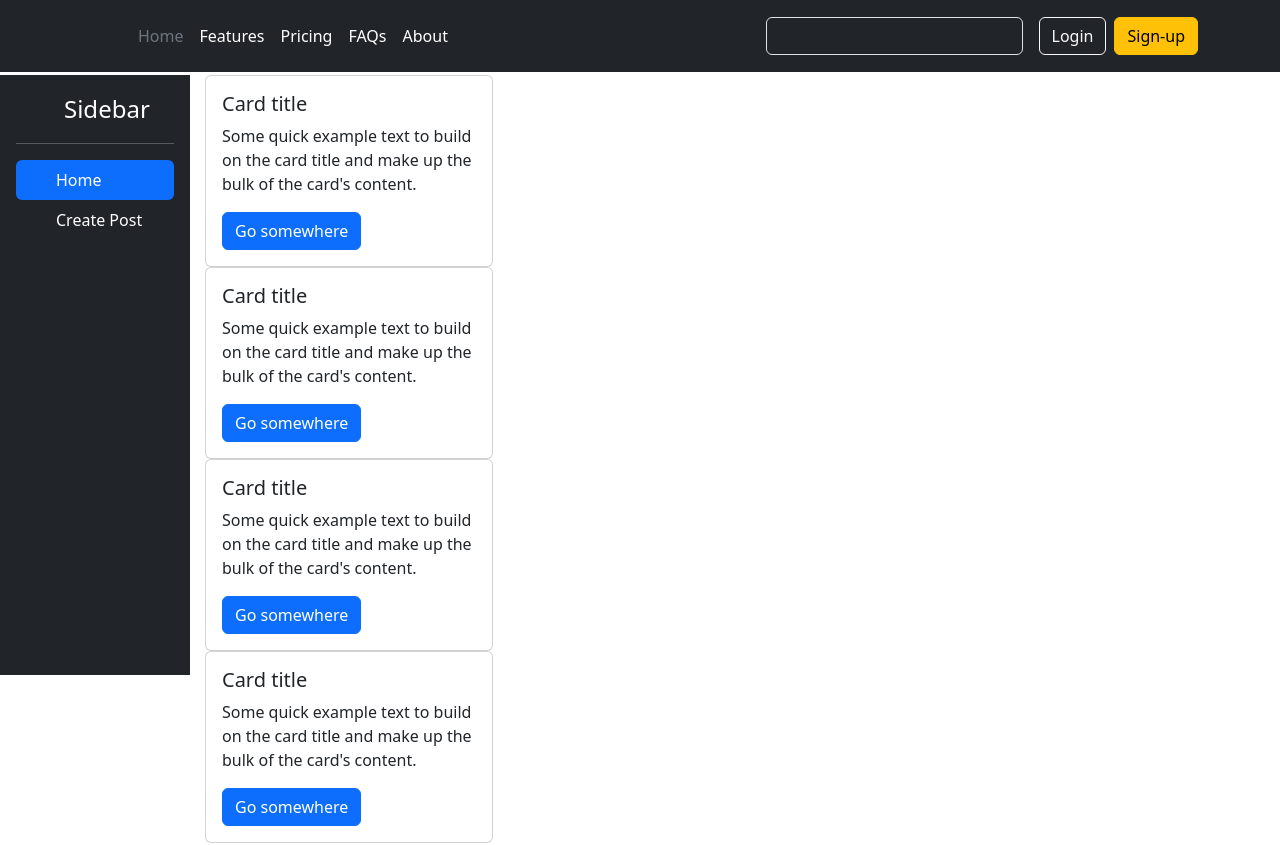
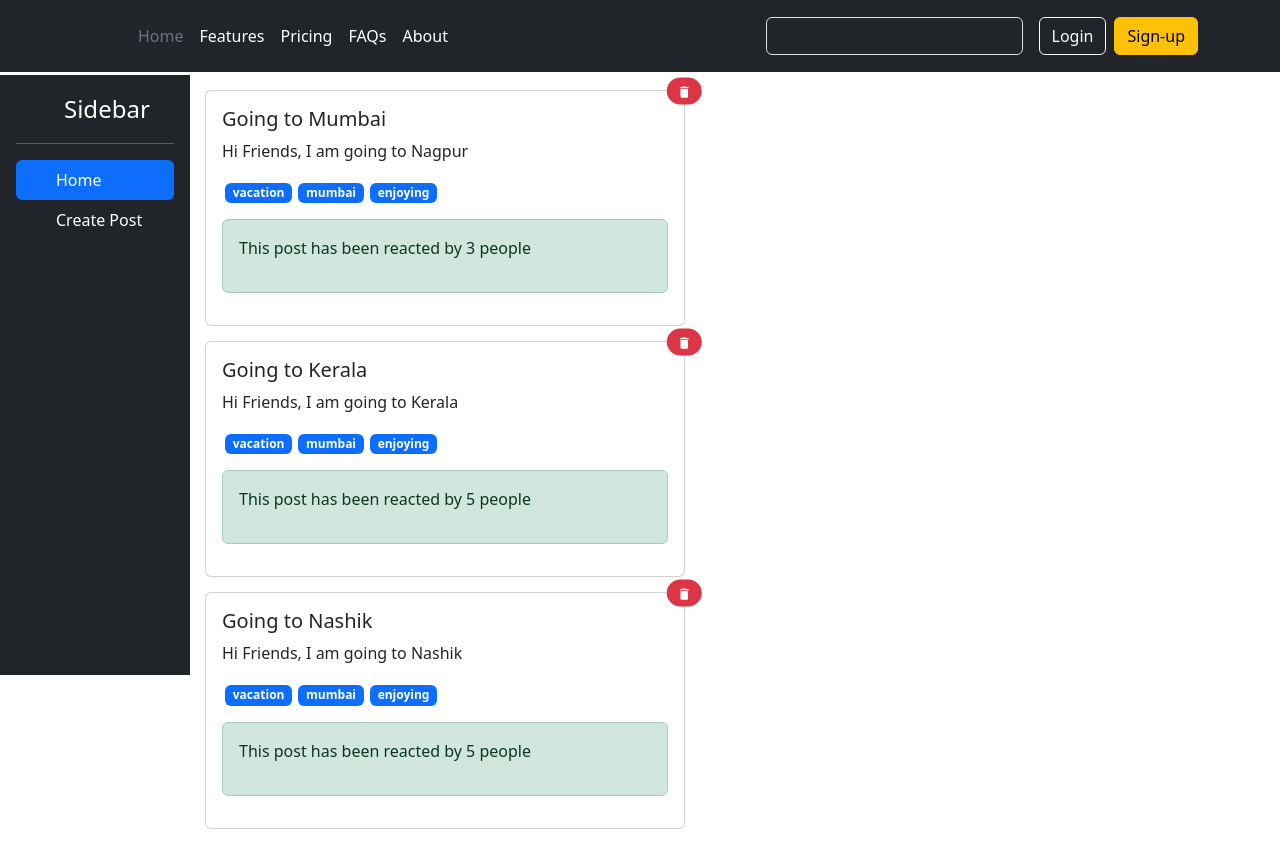
Before and after one commit to deepakramoham/reactKG_Coding, a React (Vite) app: page / in a window 1280 px wide. Shown: the top 845 px of the page. Built offline with nearby package versions, Linux system fonts and the light colour scheme.

Commit message:
06 implented Delete functionality with useReducer and rendering data with map function

```diff
--- a/src/App.css
+++ b/src/App.css
@@ -13,3 +13,13 @@
   background-color: lightgray;
   margin: 0px;
 }
+.postCard{
+  margin-top: 15px;
+  margin-bottom: 15px;
+}
+.customTagStyle{
+  margin: 0px 3px;
+}
+.reactions{
+  width:100%;
+}
--- a/src/App.jsx
+++ b/src/App.jsx
@@ -4,12 +4,14 @@ import Header from "./components/Header";
 import Footer from "./components/Footer";
 import SideBar from "./components/SideBar";
 import CreatePost from "./components/CreatePost";
-import ViewPost from "./components/ViewPost";
 import PostList from "./components/PostList";
 import { useState } from "react";
 import PostListProvider from "./store/post-list-store";
+import { useContext } from "react";
+
 function App() {
   const [selectedTab, setSelectedTab] = useState("Home");
+
   return (
     <>
       <PostListProvider>
--- /dev/null
+++ b/src/components/Post.jsx
@@ -0,0 +1,34 @@
+import { MdDelete } from "react-icons/md";
+import { useContext } from "react";
+import { PostList } from "../store/post-list-store";
+const Post = ({ post }) => {
+const {deletePost} = useContext(PostList);
+  return (
+    <>
+      <div className="card postCard" style={{ width: "30rem" }}>
+        <div className="card-body">
+          <h5 className="card-title">
+            {post.title}
+            <span className="position-absolute top-0 start-100 translate-middle badge rounded-pill bg-danger" onClick={()=>{deletePost(post.id)}}>
+              <MdDelete />
+              <span className="visually-hidden">unread messages</span>
+            </span>
+          </h5>
+          <p className="card-text">{post.body}</p>
+          <p className="card-text">
+            {post.tags.map((tag) => (
+              <span className="badge text-bg-primary customTagStyle" key={tag}>
+                {tag}
+              </span>
+            ))}
+          </p>
+          <div className="alert alert-success reactions" role="alert">
+           <p> This post has been reacted by {post.reactions} people</p>
+          </div>
+        </div>
+      </div>
+    </>
+  );
+};
+
+export default Post;
--- a/src/components/PostList.jsx
+++ b/src/components/PostList.jsx
@@ -1,12 +1,11 @@
-import ViewPost from "./ViewPost";
-
+import Post from "./Post";
+import { useContext } from "react";
+import { PostList as PostListData } from "../store/post-list-store";
 const PostList = () => {
+  const {postList} = useContext(PostListData);
   return (
     <>
-      <ViewPost />
-      <ViewPost />
-      <ViewPost />
-      <ViewPost />
+      {postList.map((post)=>(<Post key={post.id} post={post}/>))}
     </>
   );
 };
--- a/src/components/ViewPost.jsx
+++ /dev/null
@@ -1,20 +0,0 @@
-const ViewPost = () => {
-  return (
-    <>
-      <div className="card" style={{ width: "18rem" }}>
-        <div className="card-body">
-          <h5 className="card-title">Card title</h5>
-          <p className="card-text">
-            Some quick example text to build on the card title and make up the
-            bulk of the card's content.
-          </p>
-          <a href="#" className="btn btn-primary">
-            Go somewhere
-          </a>
-        </div>
-      </div>
-    </>
-  );
-};
-
-export default ViewPost;
--- a/src/store/post-list-store.jsx
+++ b/src/store/post-list-store.jsx
@@ -1,14 +1,20 @@
 import { createContext } from "react";
 import { useReducer } from "react";
 
-const PostList = createContext({
+export const PostList = createContext({
   postList: [],
   addPost: () => {},
   deletePost: () => {},
 });
 
-const postListReducer = (currentPostList, action) => {
-  return currentPostList;
+const postListReducer = (currPostList, action) => {
+  let newPostList = currPostList;
+  if (action.type === "DELETE") {
+    newPostList = currPostList.filter(
+      (post) => post.id !== action.payload.postId
+    );
+  }
+  return newPostList;
 };
 const PostListProvider = ({ children }) => {
   const [postList, dispatchPostList] = useReducer(
@@ -17,8 +23,15 @@ const PostListProvider = ({ children }) => {
   );
 
   const addPost = () => {};
-  const deletePost = () => {};
 
+  const deletePost = (postId) => {
+    dispatchPostList({
+      type: "DELETE",
+      payload: {
+        postId,
+      },
+    });
+  };
   return (
     <PostList.Provider
       value={{ postList: postList, addPost: addPost, deletePost: deletePost }}
@@ -33,7 +46,7 @@ const DEFAULT_POST_LIST = [
     id: "1",
     title: "Going to Mumbai",
     body: "Hi Friends, I am going to Nagpur",
-    reactions: 2,
+    reactions: 3,
     userId: "user-9",
     tags: ["vacation", "mumbai", "enjoying"],
   },
@@ -41,15 +54,15 @@ const DEFAULT_POST_LIST = [
     id: "2",
     title: "Going to Kerala",
     body: "Hi Friends, I am going to Kerala",
-    reactions: 2,
+    reactions: 5,
     userId: "user-9",
     tags: ["vacation", "mumbai", "enjoying"],
   },
   {
-    id: "2",
+    id: "3",
     title: "Going to Nashik",
     body: "Hi Friends, I am going to Nashik",
-    reactions: 2,
+    reactions: 5,
     userId: "user-9",
     tags: ["vacation", "mumbai", "enjoying"],
   },
```
Also changed, not shown: src/components/CreatePost.jsx (+37 -12 lines).
